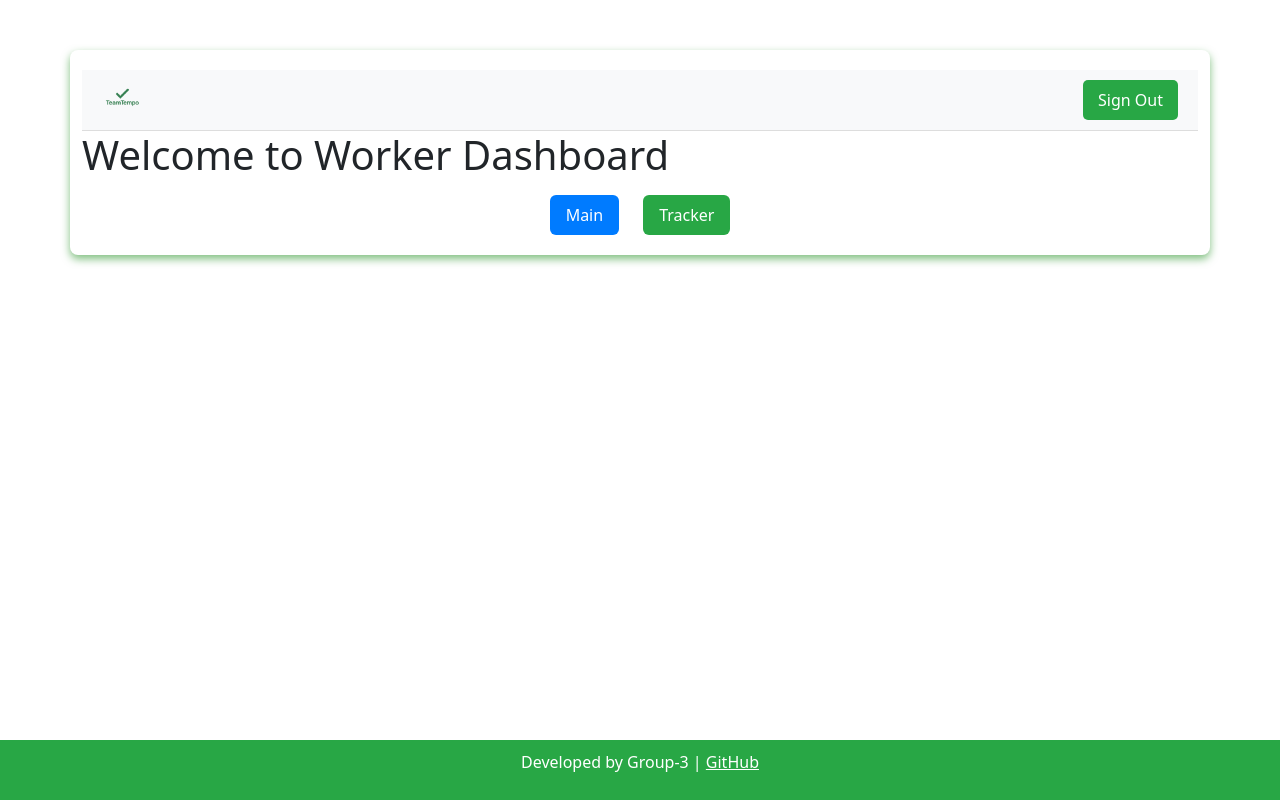
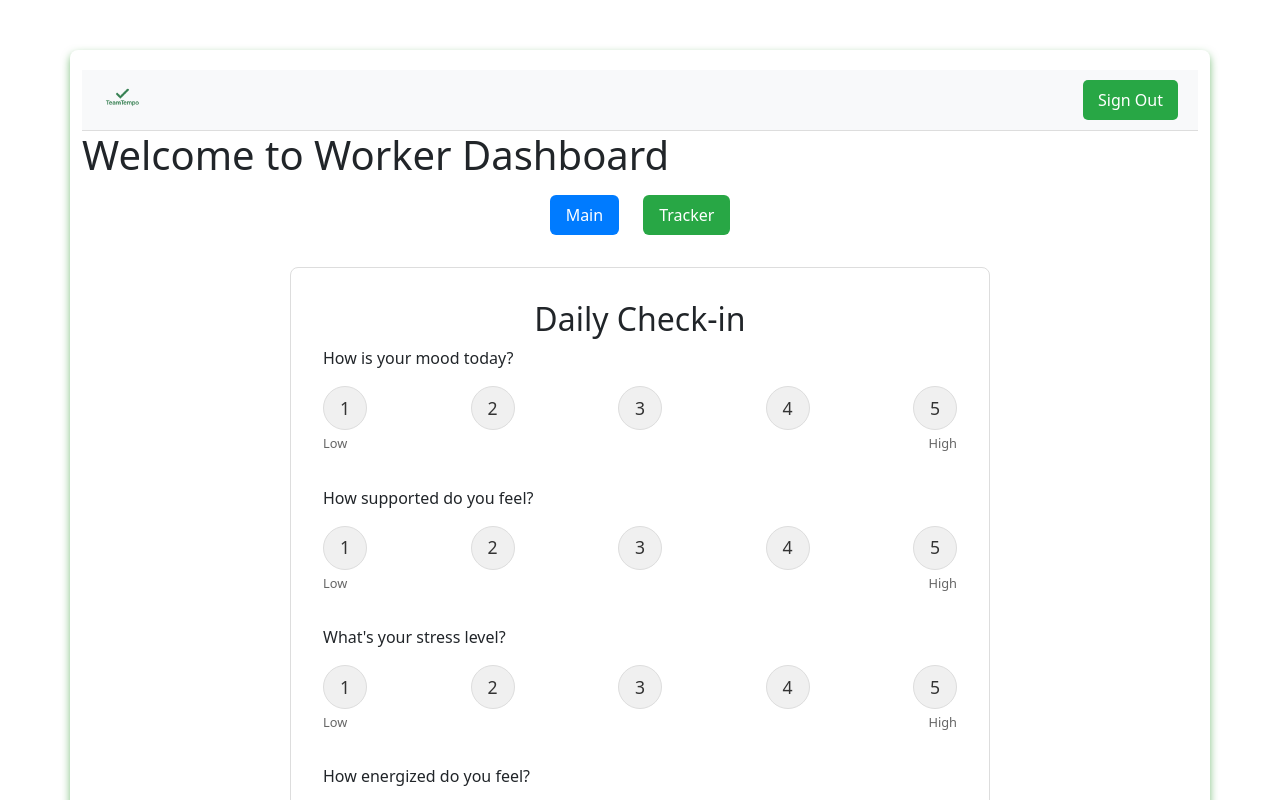
Before and after one commit to Diana-Khalina/TeamTempo, a React (Create React App) app in the folder client/: page /worker-dashboard in a window 1280 px wide. Shown: the top 800 px of the page. Built offline with nearby package versions, Linux system fonts and the light colour scheme.

Commit message:
updated main page

```diff
--- a/client/src/pages/WorkerDashboard.css
+++ b/client/src/pages/WorkerDashboard.css
@@ -24,3 +24,78 @@
   .navbar-link.tracker {
     background-color: #28a745;
   }
+
+  h2 {
+    text-align: center;
+margin-bottom: 1.5rem;
+}
+p {
+    font-weight: '500';
+    margin-bottom: '0.5rem'
+}
+
+  .survey-container {
+    margin-top: 2rem;
+    padding: 2rem;
+    border: 1px solid #ddd;
+    border-radius: 8px;
+    max-width: 500px;
+    margin-left: auto;
+    margin-right: auto;
+}
+
+.rating-button {
+    border: 1px solid #ddd;
+    border-radius: 50%;
+    width: 40px;
+    height: 40px;
+    cursor: pointer;
+    background-color: #f0f0f0;
+    color: #333;
+}
+
+.label {
+    display: flex;
+    justify-content: space-between;
+    color: #666;
+    font-size: 0.8rem;
+}
+
+
+@media (min-width: 1024px) {
+    .survey-container {
+        padding: 2rem;
+        max-width: 700px;
+    }
+
+    .rating-button {
+        min-width: 44px;
+        min-height: 44px;
+        font-size: 1.1rem;
+    }
+
+    .question-text {
+        font-size: 1.2rem;
+    }
+
+    .survey-title {
+        font-size: 1.8rem;
+        margin-bottom: 2rem;
+    }
+}
+
+@media (max-width: 600px) {
+    .survey-container {
+        padding: 1rem;
+    }
+
+    .rating-button {
+        min-width: 30px;
+        min-height: 30px;
+        font-size: 0.9rem;
+    }
+
+    .question-text {
+        font-size: 1rem;
+    }
+}
--- a/client/src/pages/WorkerDashboard.jsx
+++ b/client/src/pages/WorkerDashboard.jsx
@@ -1,19 +1,101 @@
-import React from 'react';
+import React, { useState } from 'react';
 import Navigation from '../components/Navigation';
 import { Link } from 'react-router-dom';
-import './WorkerDashboard.css'; // <- Import the styles
+import './WorkerDashboard.css';
 
 const WorkerDashboard = () => {
+  const [answers, setAnswers] = useState({
+    mood: 0,
+    support: 0,
+    stress: 0,
+    energy: 0,
+    productivity: 0
+  });
+
+  const saveToStorage = (data) => {
+    const storageKey = 'surveyData';
+  };
+
+  const questions = [
+    { id: 'mood', text: 'How is your mood today?' },
+    { id: 'support', text: 'How supported do you feel?' },
+    { id: 'stress', text: "What's your stress level?" },
+    { id: 'energy', text: 'How energized do you feel?' },
+    { id: 'productivity', text: 'How productive do you feel?' }
+  ];
+
+  const handleSelect = (questionId, value) => {
+    const validateInput = (val) => val >= 1 && val <= 5 ? val : null;
+    const validatedValue = validateInput(value);
+
+    setAnswers(prev => ({
+      ...prev,
+      [questionId]: value
+    }));
+
+    saveToStorage(answers);
+  };
+
+  const getColor = (value) => {
+    const hue = (120 * (value - 1)/4).toString(10);
+    return [
+      '#ff0000',
+      '#ff6666',
+      '#ffcc00',
+      '#99cc00',
+      '#00cc00'
+    ][value - 1];
+  };
+
   return (
-    <div class="container">
+    <div className="container">
       <Navigation />
       <h1>Welcome to Worker Dashboard</h1>
 
       <nav className="navbar-links">
-      <a href="/WorkerDashboard.jsx" className="navbar-link main">Main</a>
-      <a href="/tracker" className="navbar-link tracker">Tracker</a>
+        <a href="/WorkerDashboard.jsx" className="navbar-link main">Main</a>
+        <a href="/tracker" className="navbar-link tracker">Tracker</a>
       </nav>
 
+      {/* Survey Section */}
+      <div className="survey-container">
+        <h2>
+          Daily Check-in
+        </h2>
+        {questions.map((question) => {
+
+          return (
+            <div key={question.id} style={{ marginBottom: '2rem' }}>
+              <p>
+                {question.text}
+              </p>
+              <div style={{
+                display: 'flex',
+                justifyContent: 'space-between',
+                marginBottom: '0.25rem'
+              }}>
+                {[1, 2, 3, 4, 5].map((value) => (
+                  <button
+                  key={value}
+                  onClick={() => handleSelect(question.id, value)}
+                  className="rating-button"
+                  style={{
+                      backgroundColor: answers[question.id] === value ? getColor(value) : '#f0f0f0',
+                      color: answers[question.id] === value ? '#fff' : '#333'
+                  }}
+              >
+                  {value}
+              </button>
+                ))}
+              </div>
+              <div className='label'>
+                <span>Low</span>
+                <span>High</span>
+              </div>
+            </div>
+          );
+        })}
+      </div>
     </div>
   );
 };
```
